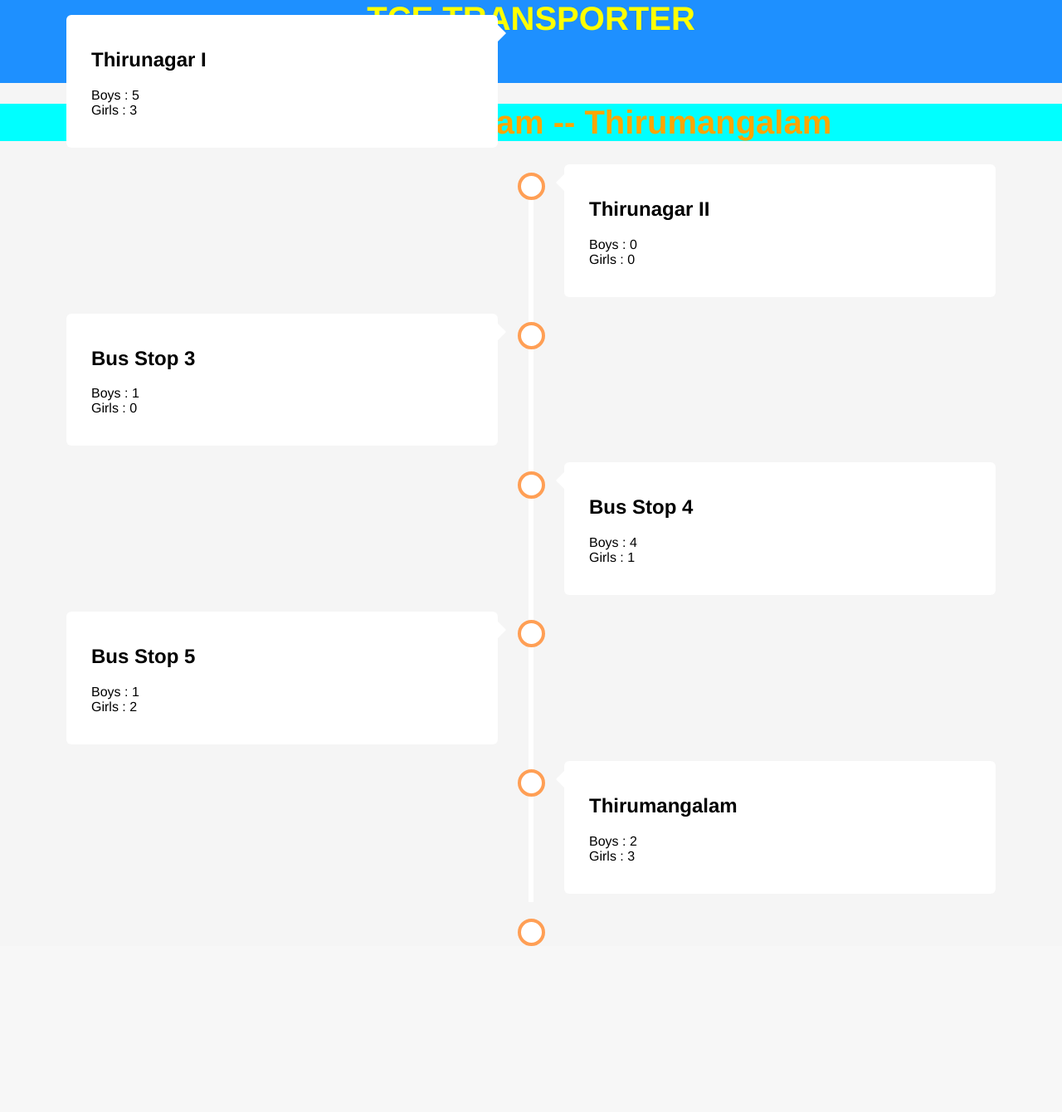
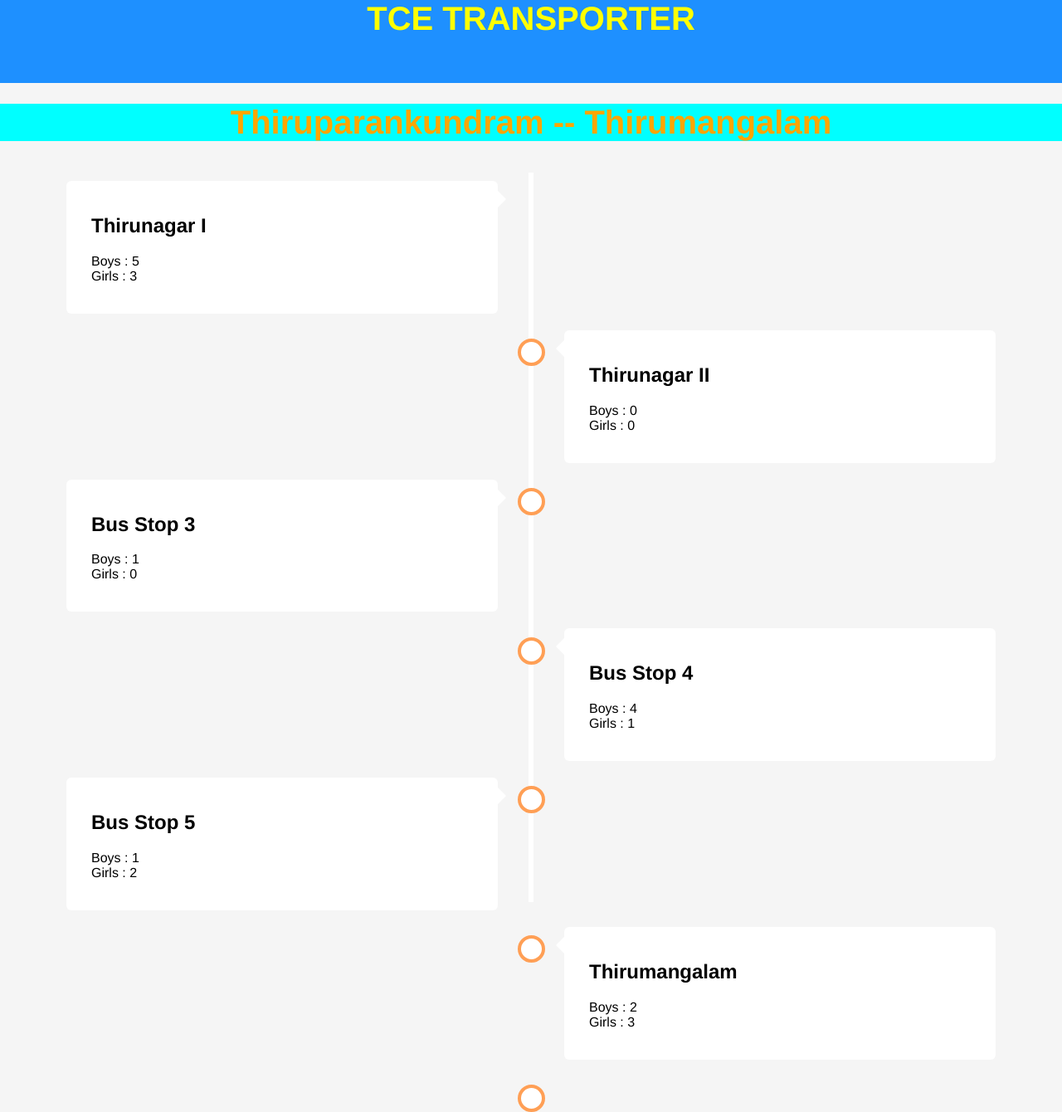
Before and after one commit to JAGAGANESH/TCE, a PHP site: page /AreaRoutes.html in a window 1280 px wide. Shown: the whole page at 83% size. Before the commit the page ends 1140 px from the top, so only its background shows below. Run offline with PHP 8.4, Linux system fonts and the light colour scheme.

Commit message:
Update AreaRoutes.css

```diff
--- a/TCE_IT_5S/TCE Transporter/AreaRoutes.css
+++ b/TCE_IT_5S/TCE Transporter/AreaRoutes.css
@@ -29,6 +29,7 @@ body {
 .container {
   padding: 10px 40px;
   position: relative;
+  top: 200px;
   background-color: inherit;
   width: 50%;
 }
```
